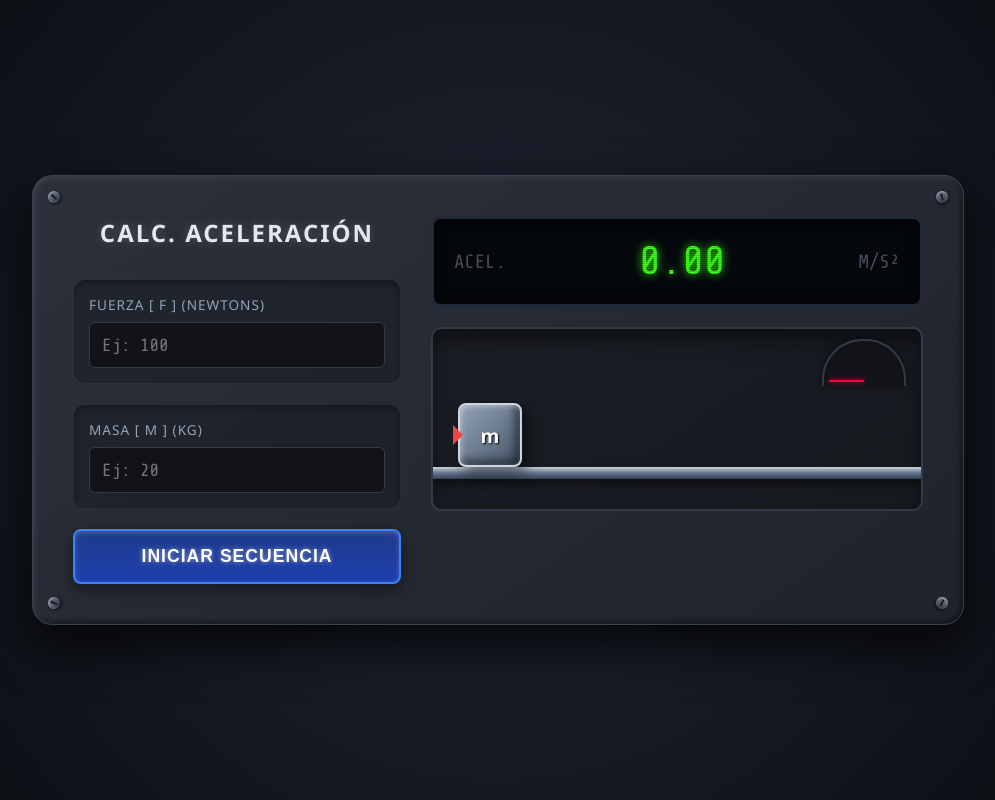
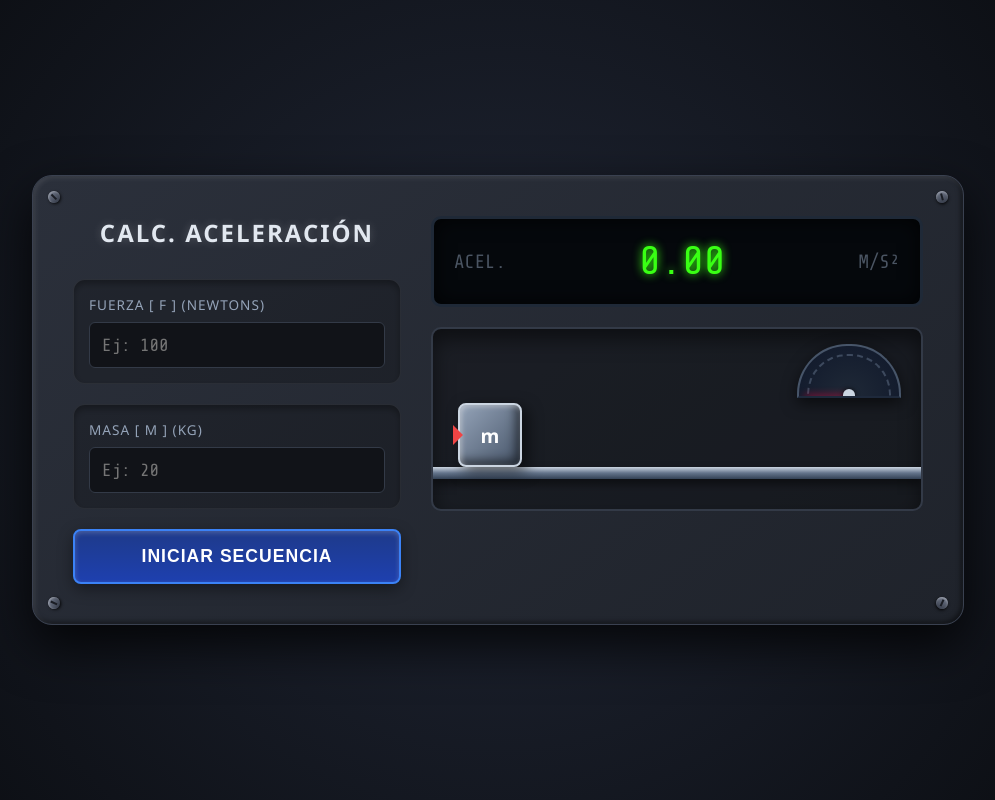
Before and after one commit to OscarR2730/Segunda-ley-de-Newton, a plain HTML site: page index.html in a window 1280 px wide. Shown: the whole page, without its empty margins (142-1137 px from the left). Drawn offline with nearby package versions, Linux system fonts and the light colour scheme.

Commit message:
Update index.html

```diff
--- a/index.html
+++ b/index.html
@@ -4,7 +4,6 @@
     <meta charset="UTF-8">
     <meta name="viewport" content="width=device-width, initial-scale=1.0">
     <title>Dashboard: Segunda Ley de Newton</title>
-    <!-- Fuente digital para el panel de resultados -->
     <link href="https://fonts.googleapis.com/css2?family=Share+Tech+Mono&display=swap" rel="stylesheet">
     <style>
         :root {
@@ -31,7 +30,6 @@
             color: var(--text-main);
         }
 
-        /* Contenedor Principal estilo Dashboard Metálico */
         .dashboard {
             background: var(--panel-bg);
             border-radius: 20px;
@@ -49,7 +47,7 @@
             gap: 30px;
         }
 
-        /* Tornillos en las esquinas */
+        /* Tornillos */
         .tornillo {
             position: absolute;
             width: 12px;
@@ -71,7 +69,7 @@
         .bl { bottom: 15px; left: 15px; transform: rotate(-20deg); }
         .br { bottom: 15px; right: 15px; transform: rotate(70deg); }
 
-        /* Sección Izquierda: Controles */
+        /* Controles */
         .controles {
             display: flex;
             flex-direction: column;
@@ -137,7 +135,6 @@
             box-shadow: 0 5px 15px rgba(0,0,0,0.4), inset 0 2px 5px rgba(255,255,255,0.2);
             transition: all 0.2s;
             letter-spacing: 1px;
-            text-shadow: 0 0 5px rgba(255,255,255,0.5);
         }
 
         button:hover {
@@ -147,17 +144,15 @@
 
         button:active {
             transform: scale(0.98);
-            box-shadow: inset 0 4px 8px rgba(0,0,0,0.6);
         }
 
-        /* Sección Derecha: Visualizador */
+        /* Visualizador */
         .visualizador {
             display: flex;
             flex-direction: column;
             gap: 20px;
         }
 
-        /* Pantalla Digital */
         .pantalla-resultado {
             background: #05080c;
             border: 3px solid #1f2937;
@@ -168,20 +163,6 @@
             align-items: center;
             box-shadow: inset 0 0 20px rgba(0,0,0,0.8);
             position: relative;
-        }
-
-        .pantalla-resultado::before {
-            content: '';
-            position: absolute;
-            top: 0; left: 0; right: 0; bottom: 0;
-            background: repeating-linear-gradient(
-                0deg,
-                rgba(0,0,0,0.15),
-                rgba(0,0,0,0.15) 1px,
-                transparent 1px,
-                transparent 2px
-            );
-            pointer-events: none;
         }
 
         .texto-digital {
@@ -199,7 +180,6 @@
             text-transform: uppercase;
         }
 
-        /* Simulador Físico (Riel y Bloque) */
         .escenario {
             background: rgba(0,0,0,0.3);
             border: 2px solid #333a47;
@@ -234,7 +214,7 @@
 
         .flecha-fuerza {
             height: 10px;
-            width: 0px; /* Cambia con JS */
+            width: 0px;
             background: linear-gradient(to right, #fbbf24, #ef4444);
             position: relative;
             transition: width 0.5s ease;
@@ -268,57 +248,77 @@
             color: white;
             font-weight: bold;
             font-size: 1.2rem;
-            text-shadow: 1px 1px 2px black;
         }
 
-        /* Velocímetro pequeño */
+        /* Velocímetro Mejorado */
         .velocimetro-container {
             position: absolute;
-            top: 10px;
-            right: 15px;
-            width: 80px;
-            height: 40px;
-            background: #111318;
-            border-top-left-radius: 40px;
-            border-top-right-radius: 40px;
-            border: 2px solid #333a47;
-            border-bottom: none;
+            top: 15px;
+            right: 20px;
+            width: 100px;
+            height: 50px;
+            background: radial-gradient(circle at bottom, #1f2937 0%, #0f172a 100%);
+            border-top-left-radius: 50px;
+            border-top-right-radius: 50px;
+            border: 2px solid #475569;
+            border-bottom: 2px solid #1e293b;
             overflow: hidden;
             display: flex;
             justify-content: center;
             align-items: flex-end;
-            padding-bottom: 5px;
-            box-shadow: 0 0 10px rgba(0,0,0,0.5);
+            box-shadow: 0 5px 15px rgba(0,0,0,0.6);
+        }
+
+        /* Marcas del velocímetro */
+        .velocimetro-container::before {
+            content: '';
+            position: absolute;
+            width: 80px;
+            height: 40px;
+            border-top-left-radius: 40px;
+            border-top-right-radius: 40px;
+            border: 2px dashed #64748b;
+            border-bottom: none;
+            bottom: 0;
+            opacity: 0.5;
         }
 
         .aguja {
-            width: 2px;
-            height: 35px;
+            width: 3px;
+            height: 45px;
             background: var(--neon-red);
             transform-origin: bottom center;
-            transform: rotate(-90deg); /* Inicio a la izquierda */
-            transition: transform 1s cubic-bezier(0.4, 0, 0.2, 1);
-            box-shadow: 0 0 5px var(--neon-red);
+            transform: rotate(-90deg); /* Inicio a la izquierda (velocidad 0) */
+            box-shadow: 0 0 8px var(--neon-red);
+            border-radius: 3px;
+            z-index: 2;
+            margin-bottom: -2px; /* Ajuste para el punto de rotación */
         }
 
-        /* Responsividad para móviles */
+        .punto-central {
+            position: absolute;
+            bottom: -5px;
+            width: 12px;
+            height: 12px;
+            background: #cbd5e1;
+            border-radius: 50%;
+            z-index: 3;
+            box-shadow: 0 0 5px rgba(0,0,0,0.8);
+        }
+
         @media (max-width: 768px) {
-            .dashboard {
-                grid-template-columns: 1fr;
-            }
+            .dashboard { grid-template-columns: 1fr; }
         }
     </style>
 </head>
 <body>
 
     <div class="dashboard">
-        <!-- Tornillos decorativos -->
         <div class="tornillo tl"></div>
         <div class="tornillo tr"></div>
         <div class="tornillo bl"></div>
         <div class="tornillo br"></div>
 
-        <!-- Panel Izquierdo -->
         <div class="controles">
             <h1>Calc. Aceleración</h1>
 
@@ -335,33 +335,28 @@
             <button onclick="ejecutarSimulacion()">Iniciar Secuencia</button>
         </div>
 
-        <!-- Panel Derecho -->
         <div class="visualizador">
-
-            <!-- Pantalla Digital -->
             <div class="pantalla-resultado">
                 <div class="etiqueta-digital">ACEL.</div>
                 <div class="texto-digital" id="resultado-digital">0.00</div>
                 <div class="etiqueta-digital" style="color:#4b5563;">m/s²</div>
             </div>
 
-            <!-- Escenario Físico -->
             <div class="escenario" id="pista">
-                <!-- Velocímetro -->
+
+                <!-- Velocímetro Físico -->
                 <div class="velocimetro-container">
                     <div class="aguja" id="aguja"></div>
+                    <div class="punto-central"></div>
                 </div>
 
                 <div class="riel"></div>
 
                 <div class="bloque-wrapper" id="animacion-wrapper">
-                    <!-- Flecha Vectorial de Fuerza -->
                     <div class="flecha-fuerza" id="flecha"></div>
-                    <!-- Masa -->
                     <div class="bloque">m</div>
                 </div>
             </div>
-
         </div>
     </div>
 
@@ -378,13 +373,14 @@
             let aguja = document.getElementById('aguja');
             let pista = document.getElementById('pista');
 
-            // Resetear animaciones
+            // 1. Reiniciar animaciones a cero inmediatamente
             wrapper.style.transition = 'none';
             wrapper.style.transform = 'translateX(0)';
+            aguja.style.transition = 'none';
             aguja.style.transform = 'rotate(-90deg)';
             flecha.style.width = '0px';
 
-            // Validaciones estilo sistema
+            // Validaciones
             if (isNaN(fuerza) || isNaN(masa) || masaInput === "" || fuerzaInput === "") {
                 display.innerText = "ERR";
                 display.style.color = "var(--neon-red)";
@@ -401,38 +397,40 @@
             // Cálculo
             let aceleracion = fuerza / masa;
 
-            // Mostrar en panel digital
+            // Mostrar resultado en el panel
             display.innerText = aceleracion.toFixed(2);
             display.style.color = "var(--neon-green)";
             display.style.textShadow = "0 0 10px var(--neon-green)";
 
-            // --- ANIMACIONES ---
+            // 2. Ejecutar las nuevas animaciones sincronizadas
             setTimeout(() => {
-                // 1. Animar la flecha de fuerza (hasta 100px max para no salirse)
+                // Vector de fuerza
                 let tamañoFlecha = Math.min(100, Math.abs(fuerza) * 2);
                 if(fuerza > 0) flecha.style.width = `${tamañoFlecha}px`;
 
-                // 2. Mover la aguja del velocímetro
-                // Mapeamos la aceleración a grados. -90deg es 0, 90deg es el máximo.
-                // Asumimos que una aceleración de 20m/s2 rompe el velocímetro (90deg)
-                let grados = -90 + Math.min(180, (aceleracion / 20) * 180);
-                aguja.style.transform = `rotate(${grados}deg)`;
+                if (aceleracion !== 0) {
+                    // Calculamos el tiempo base del movimiento
+                    let tiempoAnimacion = Math.max(1, Math.min(4, 15 / Math.abs(aceleracion)));
+                    let distancia = pista.offsetWidth - wrapper.offsetWidth - 30;
 
-                // 3. Mover el bloque
-                if (aceleracion !== 0) {
-                    let tiempoAnimacion = Math.max(0.5, Math.min(4, 15 / Math.abs(aceleracion)));
-                    let distancia = pista.offsetWidth - wrapper.offsetWidth - 30; // Calcular límite derecho
-
-                    wrapper.style.transition = `transform ${tiempoAnimacion}s cubic-bezier(0.4, 0, 1, 1)`;
-
-                    // Si la fuerza es negativa, se mueve atrás (si hubiera espacio), si no, adelante
+                    // A. Mover el bloque simulando aceleración física (ease-in)
+                    wrapper.style.transition = `transform ${tiempoAnimacion}s ease-in`;
                     if (fuerza > 0) {
                         wrapper.style.transform = `translateX(${distancia}px)`;
                     } else {
-                        wrapper.style.transform = `translateX(-10px)`; // Un pequeño rebote hacia atrás
+                        wrapper.style.transform = `translateX(-10px)`;
                     }
+
+                    // B. Mover la aguja (MRUV: la velocidad aumenta de forma lineal)
+                    // Calculamos el ángulo final basado en la velocidad máxima que alcanza al final de la pista
+                    let factorVelocidad = Math.abs(aceleracion) * 8; // Multiplicador visual
+                    let anguloFinal = -90 + Math.min(180, factorVelocidad);
+
+                    // La aguja usa 'linear' porque en MRUV la velocidad crece de manera constante
+                    aguja.style.transition = `transform ${tiempoAnimacion}s linear`;
+                    aguja.style.transform = `rotate(${anguloFinal}deg)`;
                 }
-            }, 100);
+            }, 50);
         }
     </script>
 
```
